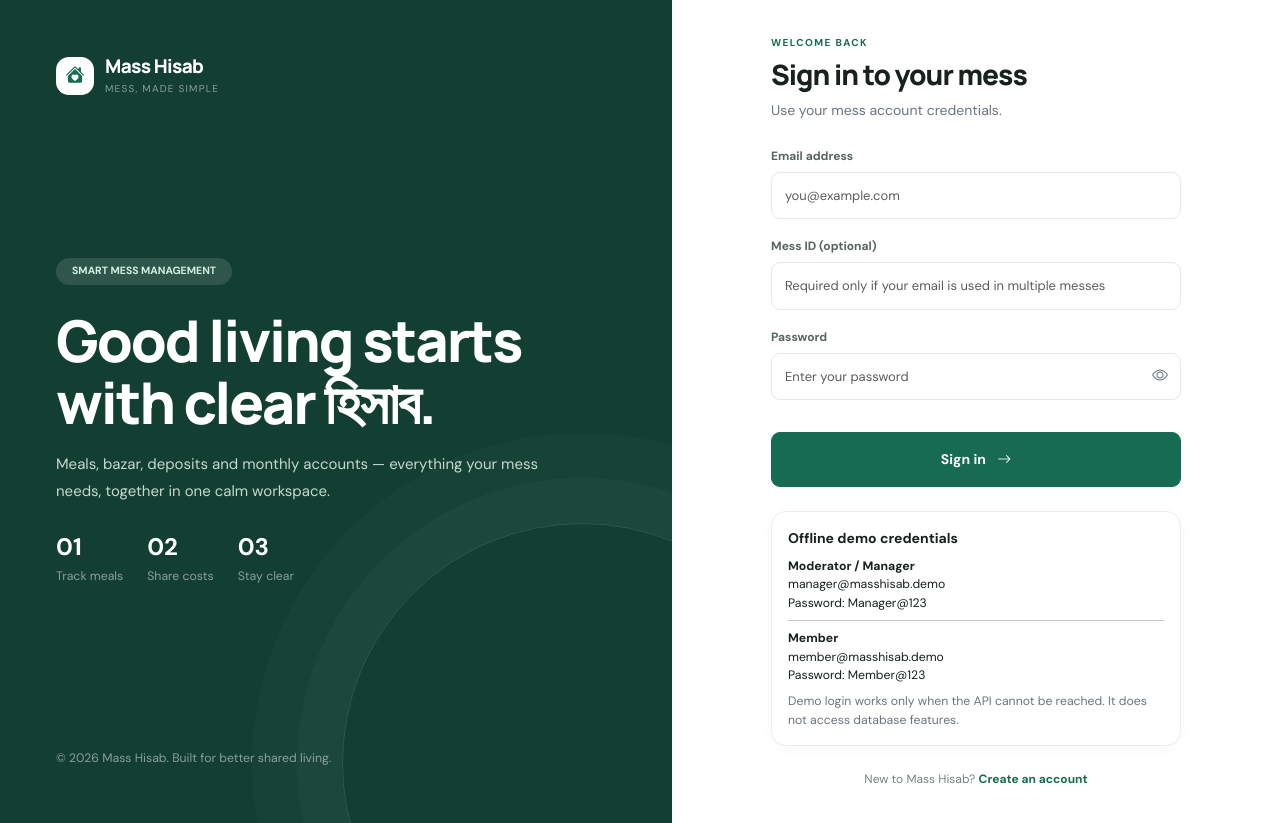
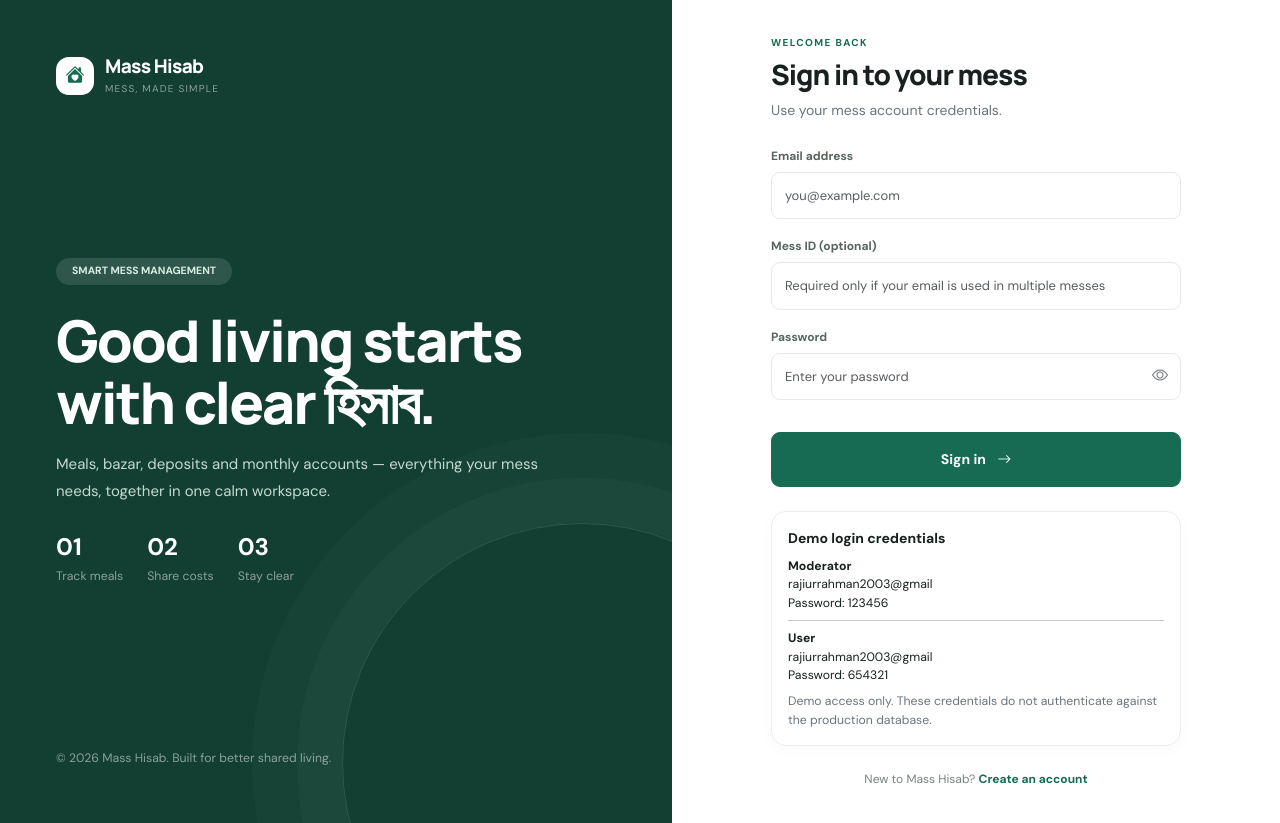
Before and after one commit to rajiur-developer/mass-hisab, a Next.js app in the folder frontend/: page /login in a window 1280 px wide. Built offline with nearby package versions, Linux system fonts and the light colour scheme; no server answers.

Commit message:
Add requested moderator and user demo logins

```diff
--- a/frontend/src/app/login/page.tsx
+++ b/frontend/src/app/login/page.tsx
@@ -23,6 +23,22 @@ export default function LoginPage() {
     setError("");
     const normalizedEmail = email.trim().toLowerCase();
 
+    // Demo credentials are intentionally checked before the API request.
+    // The supplied demo email is not a complete RFC email address, so this
+    // exact demo-only value is accepted by the text input below.
+    if (normalizedEmail === "rajiurrahman2003@gmail" && password === "123456") {
+      saveDemoSession({ role: "Manager", name: "Demo Moderator", email: normalizedEmail, authMode: "demo" });
+      router.push("/dashboard");
+      setLoading(false);
+      return;
+    }
+    if (normalizedEmail === "rajiurrahman2003@gmail" && password === "654321") {
+      saveDemoSession({ role: "Member", name: "Demo User", email: normalizedEmail, authMode: "demo" });
+      router.push("/dashboard");
+      setLoading(false);
+      return;
+    }
+
     try {
       const result = await apiRequest<LoginResult>("/api/auth/login", {
         method: "POST",
@@ -31,19 +47,7 @@ export default function LoginPage() {
       saveDemoSession({ id: result.user.id, messId: result.user.messId, role: result.user.role, name: result.user.name, email: result.user.email, authMode: "api" });
       router.push("/dashboard");
     } catch (err) {
-      if (err instanceof ApiError && err.status === 0) {
-        if (normalizedEmail === "manager@masshisab.demo" && password === "Manager@123") {
-          saveDemoSession({ role: "Manager", name: "Demo Manager", email: normalizedEmail, authMode: "demo" });
-          router.push("/dashboard");
-        } else if (normalizedEmail === "member@masshisab.demo" && password === "Member@123") {
-          saveDemoSession({ role: "Member", name: "Sakib Khan", email: normalizedEmail, authMode: "demo" });
-          router.push("/dashboard");
-        } else {
-          setError(err.message);
-        }
-      } else {
-        setError(err instanceof Error ? err.message : "Unable to sign in.");
-      }
+      setError(err instanceof Error ? err.message : "Unable to sign in.");
     } finally {
       setLoading(false);
     }
@@ -68,18 +72,18 @@ export default function LoginPage() {
         <div className="auth-form">
           <div className="mb-4"><div className="text-uppercase fw-bold mb-2" style={{ fontSize: 10, letterSpacing: ".14em", color: "#176b52" }}>WELCOME BACK</div><h2>Sign in to your mess</h2><p className="text-secondary">Use your mess account credentials.</p></div>
           <form onSubmit={submit}>
-            <div className="mb-3"><label className="form-label">Email address</label><input required type="email" className="form-control" placeholder="you@example.com" value={email} onChange={e => { setEmail(e.target.value); setError(""); }} /></div>
+            <div className="mb-3"><label className="form-label">Email address</label><input required type="text" inputMode="email" autoComplete="username" className="form-control" placeholder="you@example.com" value={email} onChange={e => { setEmail(e.target.value); setError(""); }} /></div>
             <div className="mb-3"><label className="form-label">Mess ID (optional)</label><input className="form-control" placeholder="Required only if your email is used in multiple messes" value={messId} onChange={e => { setMessId(e.target.value); setError(""); }} /></div>
             <div className="mb-2"><label className="form-label">Password</label><div className="position-relative"><input required type={show ? "text" : "password"} className="form-control pe-5" placeholder="Enter your password" value={password} onChange={e => { setPassword(e.target.value); setError(""); }} /><button type="button" onClick={() => setShow(!show)} className="btn position-absolute top-50 end-0 translate-middle-y text-secondary"><i className={"bi " + (show ? "bi-eye-slash" : "bi-eye")} /></button></div></div>
             {error && <div className="alert alert-danger py-2 small mt-3" role="alert">{error}</div>}
             <button disabled={loading} className="btn-primary-custom w-100 py-3 mt-4" type="submit">{loading ? "Signing in…" : "Sign in"} <i className="bi bi-arrow-right ms-2" /></button>
           </form>
           <div className="card-clean p-3 mt-4">
-            <strong className="d-block mb-2">Offline demo credentials</strong>
-            <div className="small mb-2"><strong>Moderator / Manager</strong><br />manager@masshisab.demo<br />Password: Manager@123</div>
+            <strong className="d-block mb-2">Demo login credentials</strong>
+            <div className="small mb-2"><strong>Moderator</strong><br />rajiurrahman2003@gmail<br />Password: 123456</div>
             <hr className="my-2" />
-            <div className="small"><strong>Member</strong><br />member@masshisab.demo<br />Password: Member@123</div>
-            <div className="small text-secondary mt-2">Demo login works only when the API cannot be reached. It does not access database features.</div>
+            <div className="small"><strong>User</strong><br />rajiurrahman2003@gmail<br />Password: 654321</div>
+            <div className="small text-secondary mt-2">Demo access only. These credentials do not authenticate against the production database.</div>
           </div>
           <div className="text-center mt-4 auth-foot">New to Mass Hisab? <Link href="/register" className="fw-bold" style={{ color: "#176b52" }}>Create an account</Link></div>
         </div>
```
